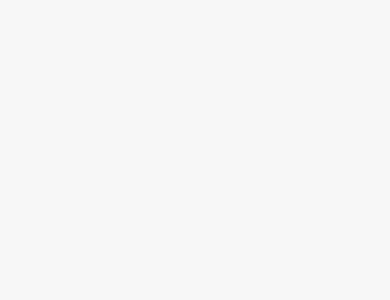
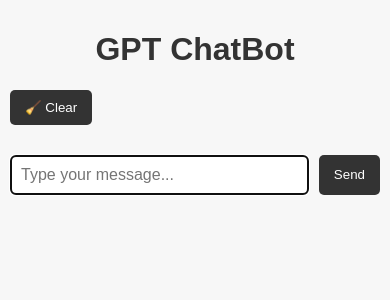
Before and after one commit to Consta8/gpt-web-chatbot, a Flask app: page / in a window 390 px wide. Before the commit the part shown is empty. Shown: the top 300 px of the page. Run offline with Flask 3, Linux system fonts and the light colour scheme.

Commit message:
Update index.html

```diff
--- a/templates/index.html
+++ b/templates/index.html
@@ -1,28 +1,38 @@
+<!DOCTYPE html>
+<html lang="en">
+<head>
+  <meta charset="UTF-8">
+  <meta name="viewport" content="width=device-width, initial-scale=1.0">
+  <title>GPT ChatBot</title>
   <style>
     body {
       font-family: sans-serif;
       background: #f7f7f7;
+      margin: 0;
       padding: 20px;
-    margin: 0;
       display: flex;
-    justify-content: center;
-  }
-
-  .container {
-    width: 100%;
-    max-width: 600px;
-    padding: 20px;
+      flex-direction: column;
+      align-items: center;
     }
 
     h1 {
       color: #333;
-    text-align: center;
+    }
+
+    .controls {
+      width: 100%;
+      max-width: 600px;
+      display: flex;
+      justify-content: flex-end;
+      margin-bottom: 10px;
     }
 
     .chat {
       display: flex;
       flex-direction: column;
       gap: 10px;
+      width: 100%;
+      max-width: 600px;
       margin-bottom: 20px;
     }
 
@@ -46,24 +56,19 @@
       border-bottom-left-radius: 0;
     }
 
-  .controls {
-    display: flex;
-    justify-content: flex-end;
-    margin-bottom: 10px;
-  }
-
     form {
       display: flex;
       gap: 10px;
-    margin-top: 10px;
+      width: 100%;
+      max-width: 600px;
     }
 
-  input[type=text] {
+    input[type="text"] {
       flex: 1;
       padding: 10px;
       border-radius: 5px;
       border: 1px solid #ccc;
-    font-size: 1rem;
+      font-size: 16px;
     }
 
     button {
@@ -73,21 +78,44 @@
       background: #333;
       color: white;
       cursor: pointer;
-    font-size: 1rem;
     }
 
-  @media (max-width: 480px) {
-    .container {
+    @media (max-width: 600px) {
+      body {
         padding: 10px;
       }
 
-    button {
-      padding: 8px 12px;
-      font-size: 0.9rem;
-    }
-
-    input[type=text] {
-      font-size: 0.9rem;
+      .chat, form, .controls {
+        width: 100%;
       }
     }
   </style>
+</head>
+<body>
+  <h1>GPT ChatBot</h1>
+
+  <div class="controls">
+    <form method="POST" action="/">
+      <input type="hidden" name="message" value="/clear">
+      <button>🧹 Clear</button>
+    </form>
+  </div>
+
+  <div class="chat">
+    {% for msg in chat %}
+      <div class="bubble {{ msg.role }}">{{ msg.content }}</div>
+    {% endfor %}
+  </div>
+
+  <form method="POST" action="/">
+    <input type="text" name="message" placeholder="Type your message..." required autofocus>
+    <button type="submit">Send</button>
+  </form>
+
+  <script>
+    window.onload = () => {
+      window.scrollTo(0, document.body.scrollHeight);
+    };
+  </script>
+</body>
+</html>
```
Lines whose indentation alone changed are shown as unchanged.
